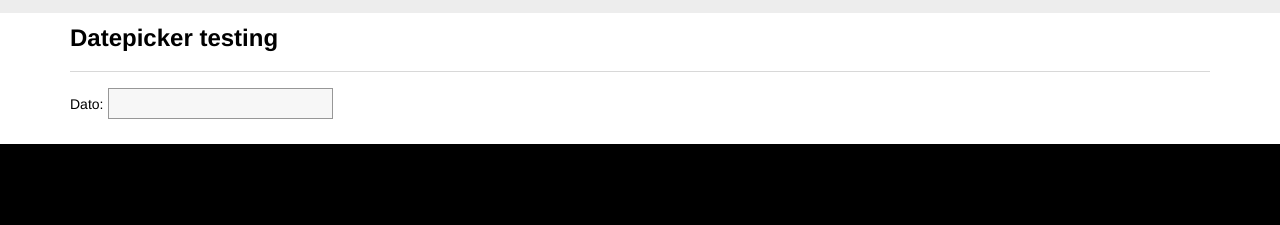
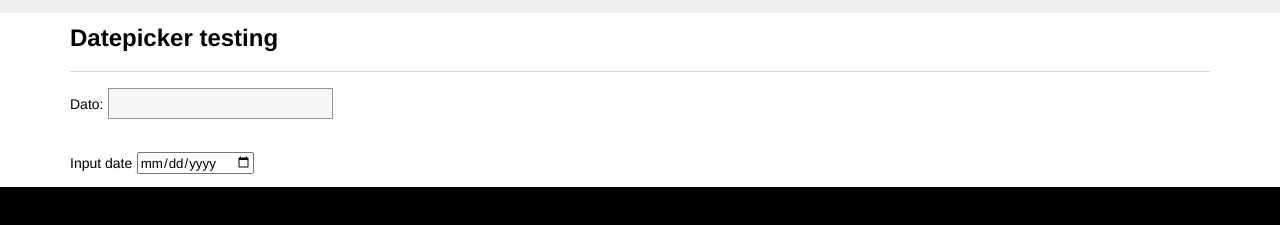
Before and after one commit to zoso/MonterAdmin, a website: page pages/datepicker.html in a window 1280 px wide. Shown: the part 215-440 px from the top of the page. Drawn offline with nearby package versions, Linux system fonts and the light colour scheme; a small style sheet from the web is missing.

Commit message:
Added input date

```diff
--- a/pages/datepicker.html
+++ b/pages/datepicker.html
@@ -72,6 +72,9 @@
                         <input type="text" id="datepicker">
                         <div class="content-divider noline"></div>
                         <div id="selected"></div>
+                        <div class="content-divider noline"></div>
+                        <label for="dateOrg">Input date</label>
+                        <input type="date" id="dateOrg" name="dateOrg">
                     </div>
                 </div>
             </div>
```
